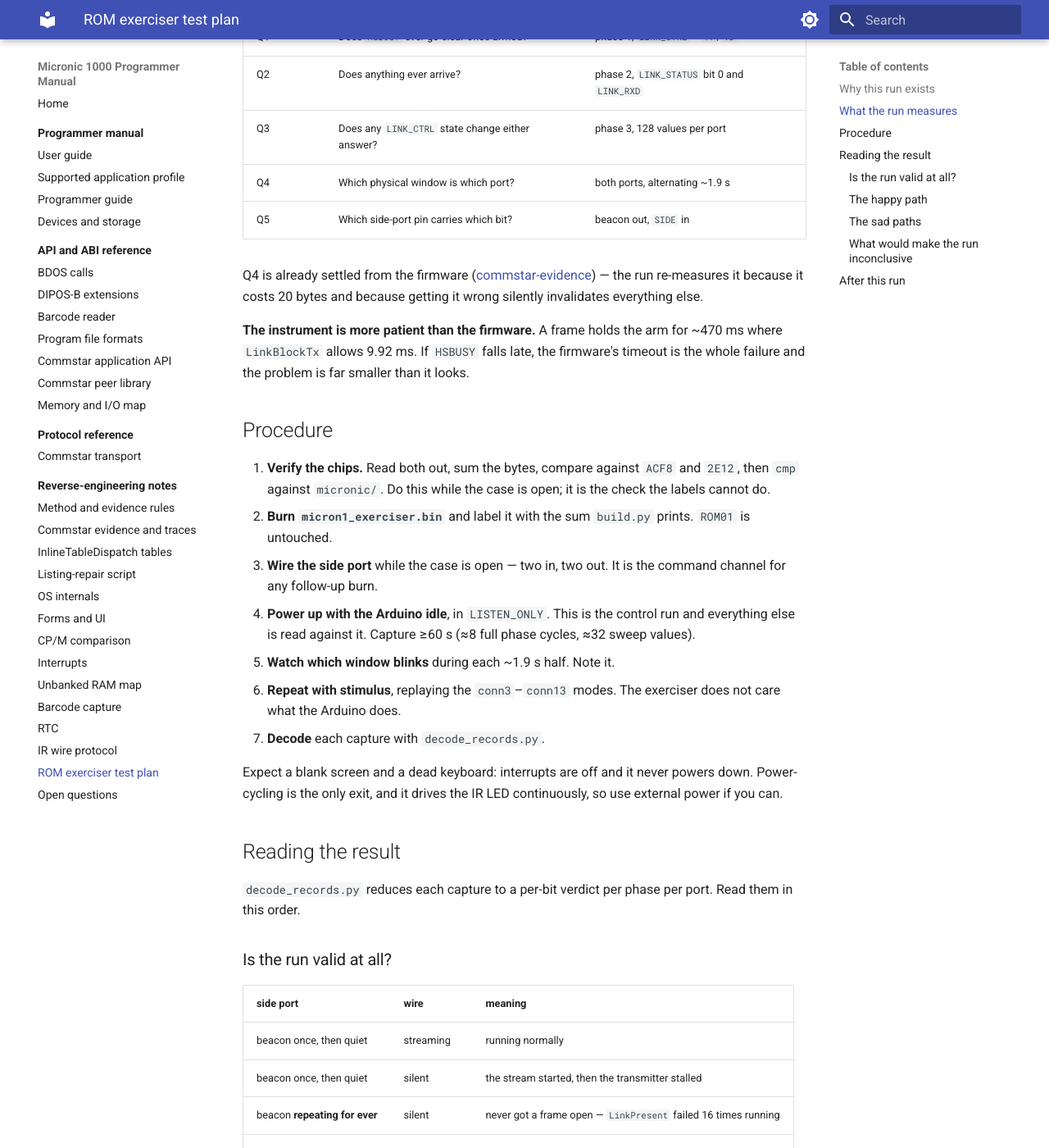
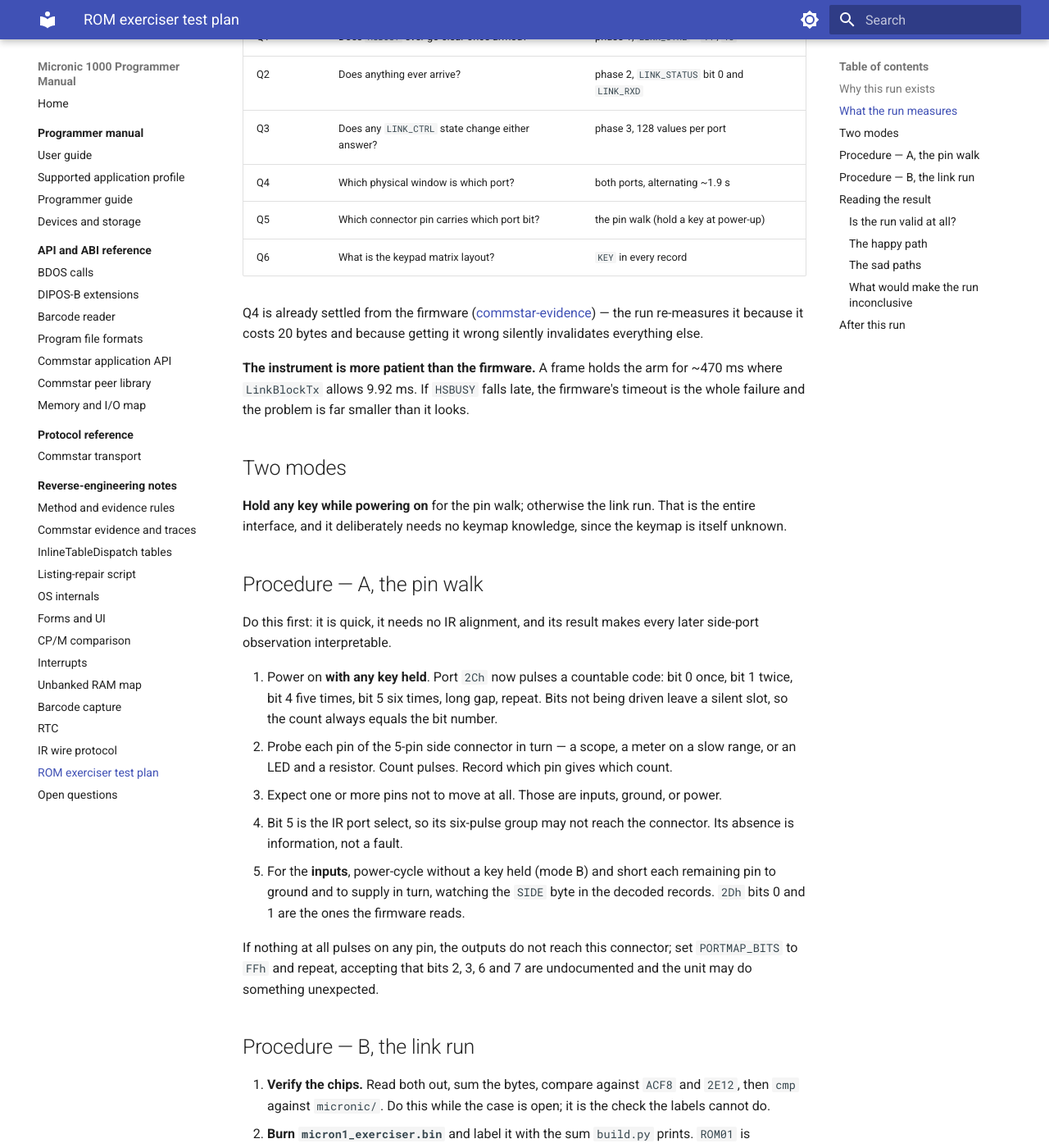
Before and after one commit to philpem/micronic1000, an MkDocs documentation site: the page built from doc/re-notes/exerciser-test-plan.md, in a window 1280 px wide and 1400 px high, scrolled down 775 px. Shown: the whole window at 82% size. Built offline with MkDocs 1.6.1 and Material for MkDocs 9.7.7, drawn with Linux system fonts in a browser that asks for light colours; some of the changed text lies outside the part shown.

Commit message:
analysis: keypad input and a pin walk, in a third filler block
Two problems, one answer.  The side-port pinout is unknown, so the beacon and
SIDE fields were writing cheques the hardware could not cash; and the plan for
a steerable follow-up burn rested on port 2Dh, which needs that same unknown
pinout plus wiring plus case modification.

The keypad solves the second problem outright.  ROM00:1A44 is a clean
primitive -- write the column mask to port 02h, settle, read port 00h masked
to six rows -- so a 6x6 scan is about thirty bytes and needs no wiring at all.
kbd_scan returns col*6+row, the same index tbl_kbd_map is built on, and it is
reported in every record, so pressing keys and watching KEY maps the keypad as
a by-product of the link run.  That is the command channel for the next burn:
no pinout, no wiring, no case modification, and this run proves it works.

For the first problem, holding any key at power-up runs a pin walk instead of
the link exerciser: port 2Ch pulses a countable code, bit 0 once, bit 1 twice,
bit 4 five times, bit 5 six times, long gap, repeat.  Probe a pin, count the
pulses, done -- no timing reference and no second channel needed.  Bits not in
PORTMAP_BITS leave a silent slot so the count stays equal to the bit number.
Default 33h is the set the firmware itself drives; FFh adds 2, 3, 6 and 7,
which no ROM instruction ever sets.

Holding a key at power-up is deliberately the whole interface: selecting a
mode must not require knowing the keymap, since the keymap is one of the
things being reverse-engineered.

This needed ROM00's third run of 00 filler, 00A2-00FF.  It sits above every
reset vector (RST 38h at 0038, NMI at 0066) and below the boot vector at 0100.
Four byte pairs elsewhere look like control transfers into it; all four are
operand bytes or table entries (0020 is JP F5EA, 3253 is CALL F498, 73C2 is a
table of EExx stub pointers, 7D58-7D78 is a data table), and any real one
would already be jumping the firmware into 94 bytes of NOP.  build.py guards
all three regions the same way.

Verified: the six column strobes appear once per record in a full emulator
run, plus the single all-column check at boot; and a throwaway image booting
straight into the walk emits 01 x1, 02 x2, silence, silence, 10 x5, 20 x6,
repeating.

Format version 10, 8-byte records.  Image sum16 is now C9DD; 77 bytes free.

Co-Authored-By: Claude Opus 5 <noreply@anthropic.com>
Claude-Session: https://claude.ai/code/session_01QBz9pn8cwR4hKVMeDTvs7x

```diff
--- a/doc/re-notes/exerciser-test-plan.md
+++ b/doc/re-notes/exerciser-test-plan.md
@@ -30,7 +30,8 @@ zero would mean nothing at all, which is why phase 1 replays the arm.
 | Q2 | Does anything ever arrive? | phase 2, `LINK_STATUS` bit 0 and `LINK_RXD` |
 | Q3 | Does any `LINK_CTRL` state change either answer? | phase 3, 128 values per port |
 | Q4 | Which physical window is which port? | both ports, alternating ~1.9 s |
-| Q5 | Which side-port pin carries which bit? | beacon out, `SIDE` in |
+| Q5 | Which connector pin carries which port bit? | the pin walk (hold a key at power-up) |
+| Q6 | What is the keypad matrix layout? | `KEY` in every record |
 
 Q4 is already settled from the firmware
 ([commstar-evidence](commstar-evidence.md#device-table-ports)) — the run
@@ -42,22 +43,52 @@ invalidates everything else.
 firmware's timeout is the whole failure and the problem is far smaller than it
 looks.
 
-## Procedure
+## Two modes
 
-1. **Verify the chips.** Read both out, sum the bytes, compare against `ACF8`
+**Hold any key while powering on** for the pin walk; otherwise the link run.
+That is the entire interface, and it deliberately needs no keymap knowledge,
+since the keymap is itself unknown.
+
+## Procedure — A, the pin walk
+
+Do this first: it is quick, it needs no IR alignment, and its result makes
+every later side-port observation interpretable.
+
+1. Power on **with any key held**. Port `2Ch` now pulses a countable code:
+   bit 0 once, bit 1 twice, bit 4 five times, bit 5 six times, long gap,
+   repeat. Bits not being driven leave a silent slot, so the count always
+   equals the bit number.
+2. Probe each pin of the 5-pin side connector in turn — a scope, a meter on
+   a slow range, or an LED and a resistor. Count pulses. Record which pin
+   gives which count.
+3. Expect one or more pins not to move at all. Those are inputs, ground, or
+   power.
+4. Bit 5 is the IR port select, so its six-pulse group may not reach the
+   connector. Its absence is information, not a fault.
+5. For the **inputs**, power-cycle without a key held (mode B) and short each
+   remaining pin to ground and to supply in turn, watching the `SIDE` byte in
+   the decoded records. `2Dh` bits 0 and 1 are the ones the firmware reads.
+
+If nothing at all pulses on any pin, the outputs do not reach this connector;
+set `PORTMAP_BITS` to `FFh` and repeat, accepting that bits 2, 3, 6 and 7 are
+undocumented and the unit may do something unexpected.
+
+## Procedure — B, the link run
+
+0. **Verify the chips.** Read both out, sum the bytes, compare against `ACF8`
    and `2E12`, then `cmp` against `micronic/`. Do this while the case is open;
    it is the check the labels cannot do.
-2. **Burn `micron1_exerciser.bin`** and label it with the sum `build.py`
+1. **Burn `micron1_exerciser.bin`** and label it with the sum `build.py`
    prints. `ROM01` is untouched.
-3. **Wire the side port** while the case is open — two in, two out. It is the
-   command channel for any follow-up burn.
-4. **Power up with the Arduino idle**, in `LISTEN_ONLY`. This is the control
+2. **Power up with the Arduino idle**, in `LISTEN_ONLY`. This is the control
    run and everything else is read against it. Capture ≥60 s (≈8 full phase
    cycles, ≈32 sweep values).
-5. **Watch which window blinks** during each ~1.9 s half. Note it.
-6. **Repeat with stimulus**, replaying the `conn3`–`conn13` modes. The
+3. **Watch which window blinks** during each ~1.9 s half. Note it.
+4. **Press a few keys** during the capture — `KEY` records the index
+   (`col*6 + row`), which maps the keypad as a free by-product.
+5. **Repeat with stimulus**, replaying the `conn3`–`conn13` modes. The
    exerciser does not care what the Arduino does.
-7. **Decode** each capture with `decode_records.py`.
+6. **Decode** each capture with `decode_records.py`.
 
 Expect a blank screen and a dead keyboard: interrupts are off and it never
 powers down. Power-cycling is the only exit, and it drives the IR LED
@@ -144,12 +175,18 @@ everything since `conn3` has been mis-aimed.
 
 ## After this run
 
-The follow-up burn should be **steerable** rather than fixed. Port `2Dh`
-gives two input bits that do not depend on the IR link — the circularity that
-has blocked every approach — so the Arduino can select experiments live and
-one chip covers the whole space. That is why `SIDE` and the beacon are in this
-run: they map the channel in both directions.
+The follow-up burn should be **steerable** rather than fixed, and the keypad
+is the channel — not port `2Dh`. It needs no wiring, no pinout and no case
+modification, it is independent of the IR link (the circularity that has
+blocked every approach), and this run already proves it works by reporting
+`KEY` in every record.
 
-Remaining space after this build: 52 bytes at `724C`, 64 at `7E96`. Enough for
-a command decoder and one experiment; a steerable version wants the sweep and
-phase logic replaced by a dispatch on `2Dh`, which frees more than it costs.
+The shape: replace the fixed four-phase cycle with a dispatch on the held key,
+so one chip covers the whole experiment space and the operator drives it by
+hand while watching the wire. That frees more space than it costs, because the
+phase sequencing and the sweep counter both go away.
+
+Remaining space after this build: 2 bytes at `00A2`, 38 at `724C`, 37 at
+`7E96` — 77 in all. Enough for a key dispatch, not for a key dispatch plus
+everything currently there, which is the right trade once this run has told us
+which phases are worth keeping.
```
Also changed, not shown: analysis/rom_exerciser/README.md (+59 -12 lines), 3 other files.
